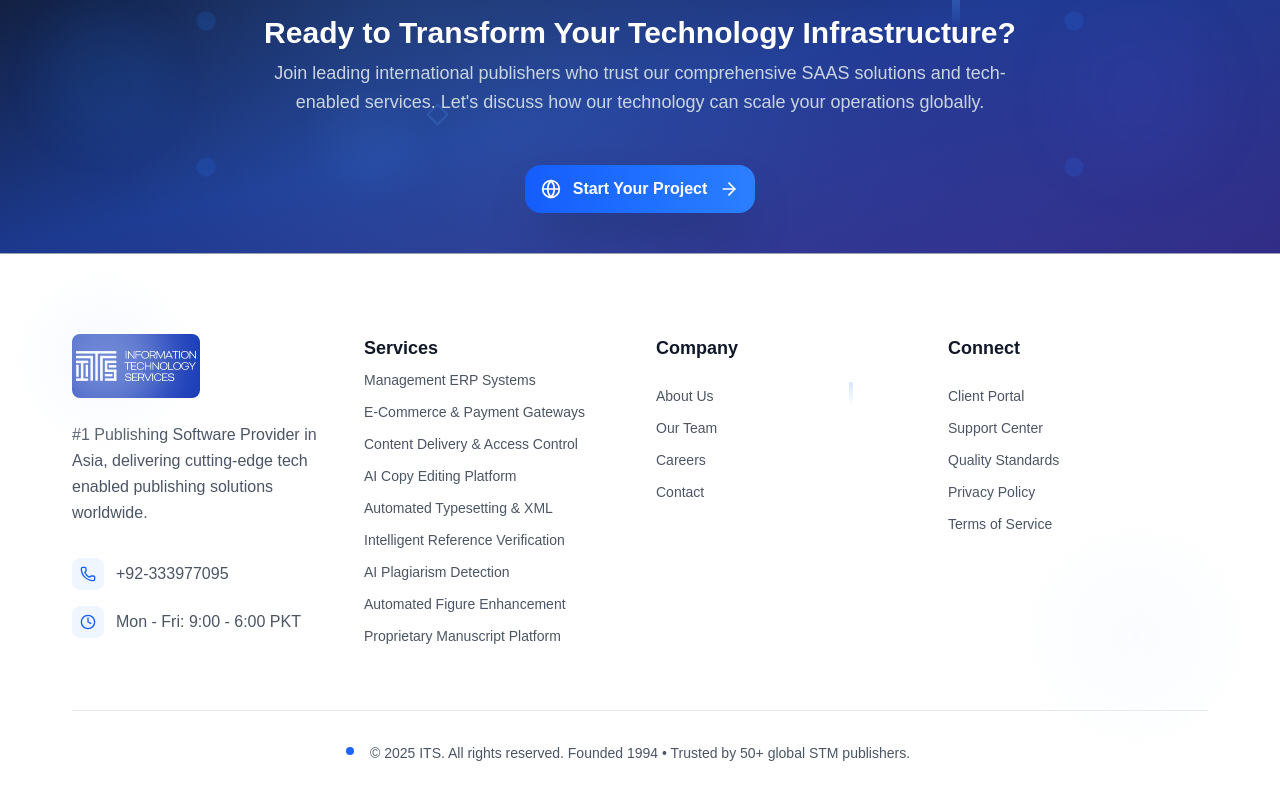
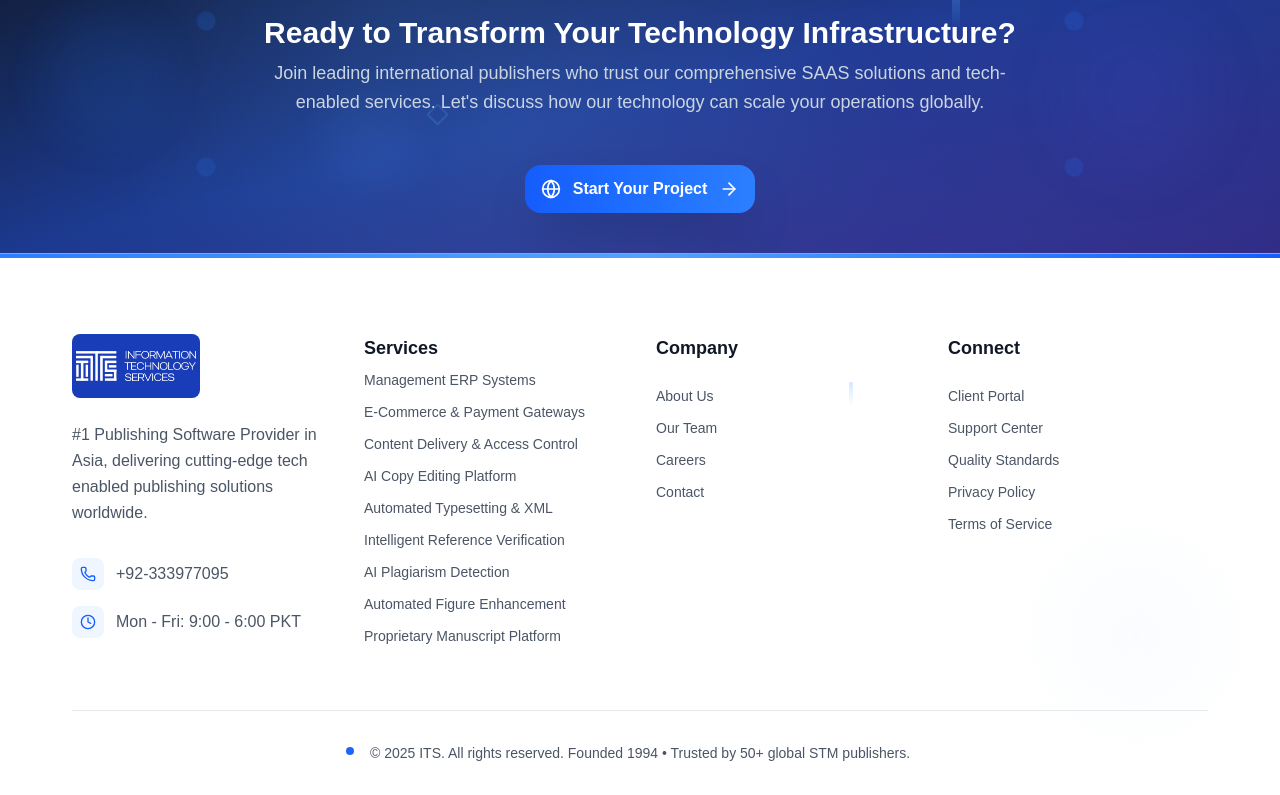
Before and after one commit to ali-haider-dev/information-technology-services, a Next.js app: page / in a window 1280 px wide. Shown: the part 2887-3682 px from the top of the page. Built offline with nearby package versions, Linux system fonts and the light colour scheme.

Commit message:
liitle change in footer

```diff
--- a/src/components/Footer.jsx
+++ b/src/components/Footer.jsx
@@ -67,8 +67,8 @@ const Footer = () => {
       className="relative w-full bg-white pt-20 pb-8 px-18 border-t border-gray-400"
     >
       {/* Subtle background elements */}
-      {/* <div className="absolute top-0 left-0 w-full h-1 bg-gradient-to-r from-blue-500 via-blue-400 to-blue-600"></div> */}
-      <div className="absolute top-10 left-10 w-32 h-32 bg-blue-50 rounded-full blur-xl opacity-40"></div>
+      <div className="absolute top-0 left-0 w-full h-1 bg-gradient-to-r from-blue-500 via-blue-400 to-blue-600"></div>
+      {/* <div className="absolute top-10 left-10 w-32 h-32 bg-blue-50 rounded-full blur-xl opacity-40"></div> */}
       <div className="absolute bottom-20 right-16 w-40 h-40 bg-blue-50 rounded-full blur-2xl opacity-30"></div>
 
       <div className="max-w-7xl mx-auto">
```
